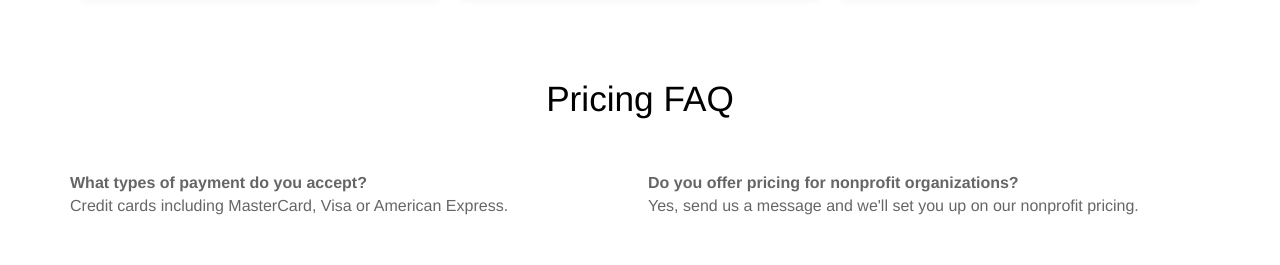
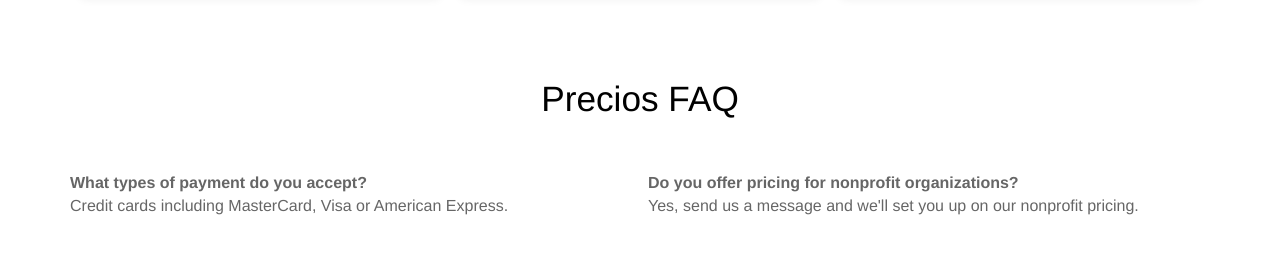
Before and after one commit to streaming10/cobrofacil, a Jekyll site: the page built from precios.html, in a window 1280 px wide. Shown: the part 851-1116 px from the top of the page. Built offline with Jekyll 4.4.1, drawn with Linux system fonts in a browser that asks for light colours.

Commit message:
Update precios.html

```diff
--- a/precios.html
+++ b/precios.html
@@ -85,7 +85,7 @@ faq:
 </div>
 
 {% if page.faq %}
-	<h2>Pricing FAQ</h2>
+	<h2>Precios FAQ</h2>
 	<dl class="faq">
 		{% for item in page.faq %}
 			<div>
```
